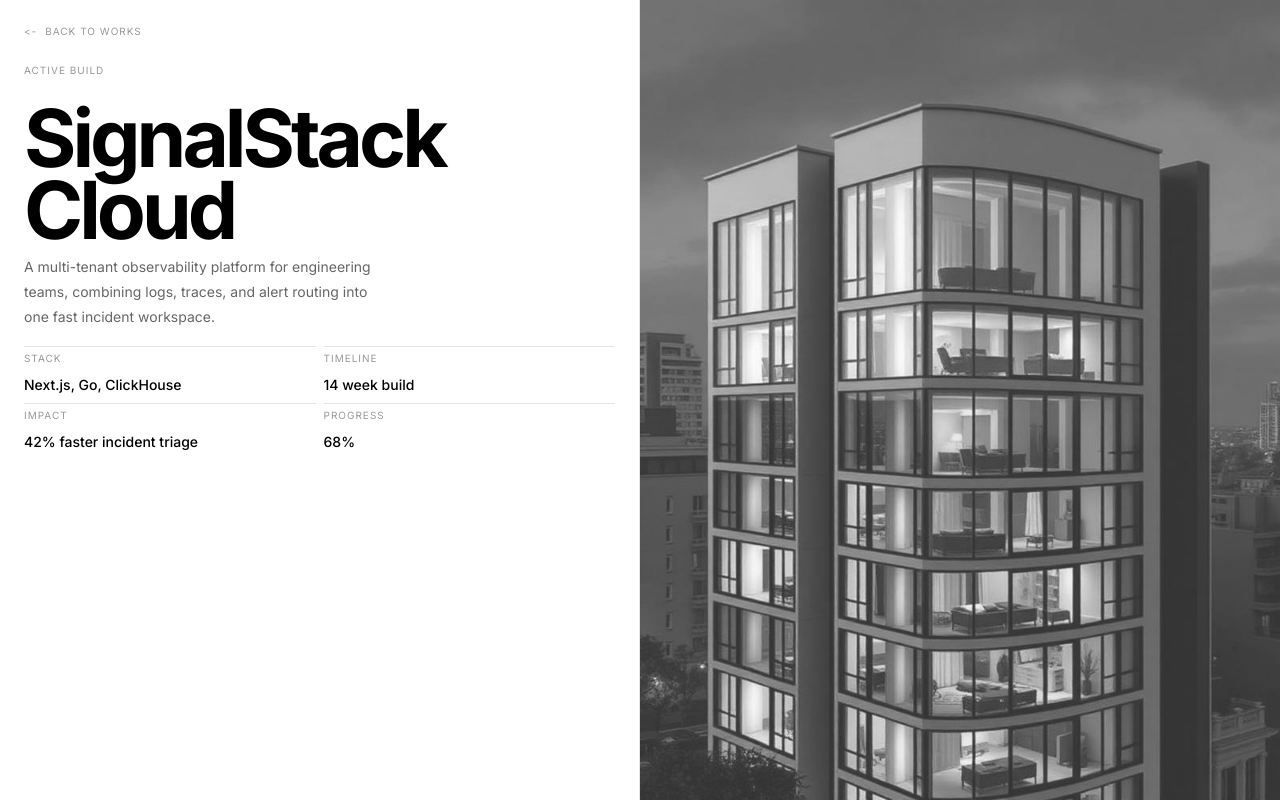
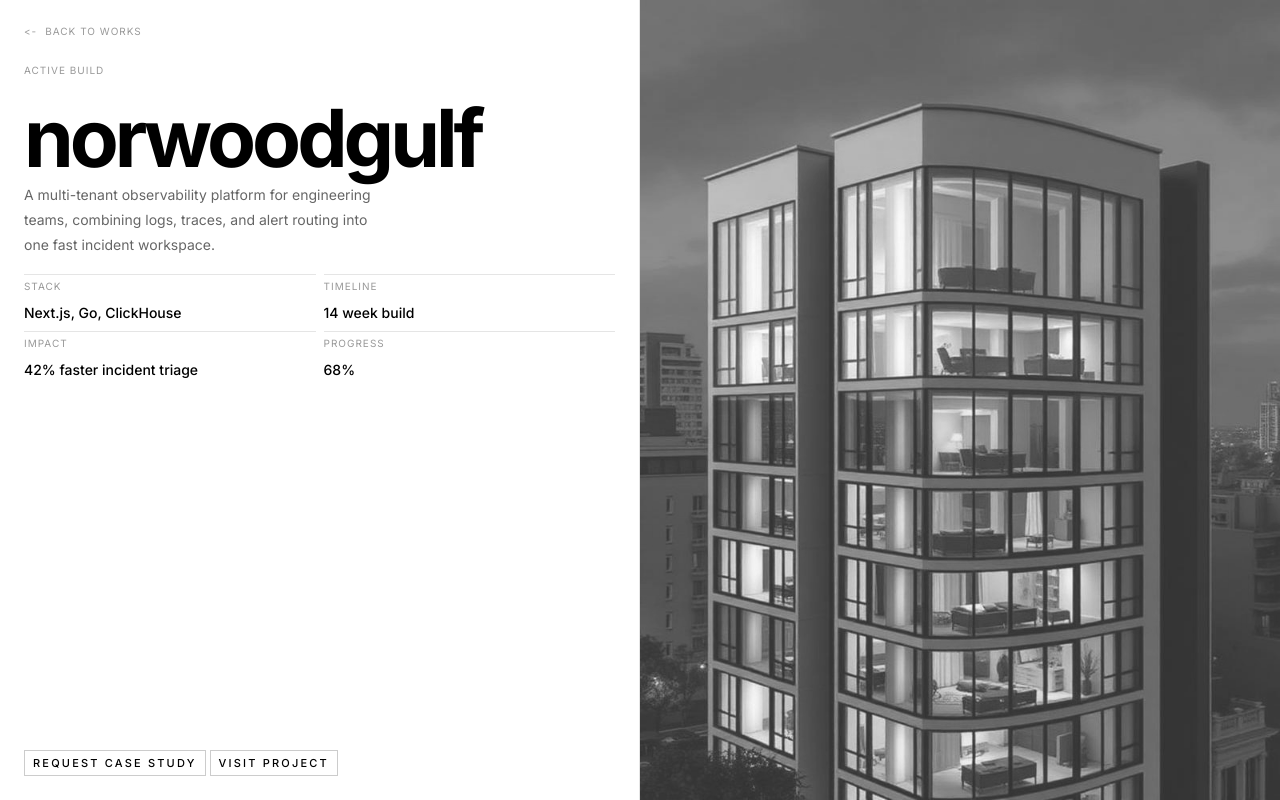
Before and after one commit to Sreeram4506/Indraam, a React (Vite) app: page /project/1 in a window 1280 px wide. Built offline with nearby package versions, Linux system fonts and the light colour scheme; the HTML template or start-up script is replaced by a standard one; a web font is replaced by a local one.

Commit message:
Update project norwoodgulf, company info, and contact details

```diff
--- a/src/components/Footer.tsx
+++ b/src/components/Footer.tsx
@@ -59,10 +59,10 @@ export const Footer = () => (
           className="mt-12 flex flex-col items-center justify-center gap-5 md:mt-14 md:flex-row md:gap-6"
         >
           <a
-            href="mailto:hello@indraam.dev"
+            href="mailto:hello@indraam.com"
             className="group relative overflow-hidden text-[1.15rem] font-medium text-white/70 transition-colors duration-300 hover:text-white sm:text-[1.4rem] md:text-[2rem]"
           >
-            <TextReveal text="hello@indraam.dev" duration={0.9} />
+            <TextReveal text="hello@indraam.com" duration={0.9} />
             <span className="absolute bottom-0 left-0 h-[1px] w-0 bg-white transition-all duration-500 group-hover:w-full" />
           </a>
         </motion.div>
@@ -74,7 +74,7 @@ export const Footer = () => (
           transition={{ delay: 0.6, duration: 0.6 }}
           className="mt-10 flex w-full flex-col items-center justify-center gap-3 sm:flex-row sm:gap-4"
         >
-          <a href="tel:+441234567890" className="btn-pill w-full justify-center sm:w-auto">
+          <a href="tel:+12036402437" className="btn-pill w-full justify-center sm:w-auto">
             Call Us
           </a>
           <a href="#contact" className="btn-pill w-full justify-center sm:w-auto">
@@ -99,7 +99,7 @@ export const Footer = () => (
           <p className="max-w-sm text-[12px] leading-[1.8] text-white/35">
             Building digital visions for a connected world.
             <br />
-            Based in Indraam, UK.
+            US based company.
           </p>
         </motion.div>
 
@@ -111,11 +111,11 @@ export const Footer = () => (
           className="flex flex-col gap-4"
         >
           <span className="text-[10px] uppercase tracking-[0.2em] text-white/30">Get in touch</span>
-          <a href="mailto:hello@indraam.dev" className="text-[12px] text-white/50 transition-colors hover:text-white">
-            hello@indraam.dev
+          <a href="mailto:hello@indraam.com" className="text-[12px] text-white/50 transition-colors hover:text-white">
+            hello@indraam.com
           </a>
-          <a href="tel:+441234567890" className="text-[12px] text-white/50 transition-colors hover:text-white">
-            +44 1234 567 890
+          <a href="tel:+12036402437" className="text-[12px] text-white/50 transition-colors hover:text-white">
+            +1 (203) 640-2437
           </a>
         </motion.div>
 
--- a/src/data/projects.ts
+++ b/src/data/projects.ts
@@ -19,12 +19,13 @@ export type Project = {
   likes: number;
   date: string;
   tags: string[];
+  url?: string;
 };
 
 export const projects: Project[] = [
   {
     id: "1",
-    title: "SignalStack Cloud",
+    title: "norwoodgulf",
     description:
       "A multi-tenant observability platform for engineering teams, combining logs, traces, and alert routing into one fast incident workspace.",
     image: project1,
@@ -37,6 +38,7 @@ export const projects: Project[] = [
     likes: 234,
     date: "2026-01-15",
     tags: ["OBSERVABILITY", "PLATFORM", "B2B"],
+    url: "https://norwoodgulf.com",
   },
   {
     id: "2",
--- a/src/pages/ProjectDetail.tsx
+++ b/src/pages/ProjectDetail.tsx
@@ -69,9 +69,21 @@ const ProjectDetail = () => {
               <Stat label="Progress" value={`${project.progress}%`} />
             </div>
 
-            <button className="btn-premium w-fit mt-auto">
-              Request Case Study
-            </button>
+            <div className="flex flex-wrap gap-4 mt-auto">
+              <button className="btn-premium w-fit border-black/20 text-black hover:bg-black hover:text-white">
+                Request Case Study
+              </button>
+              {project.url && (
+                <a
+                  href={project.url}
+                  target="_blank"
+                  rel="noopener noreferrer"
+                  className="btn-premium w-fit border-black/20 text-black hover:bg-black hover:text-white"
+                >
+                  Visit Project
+                </a>
+              )}
+            </div>
           </motion.div>
 
           <motion.div
```
